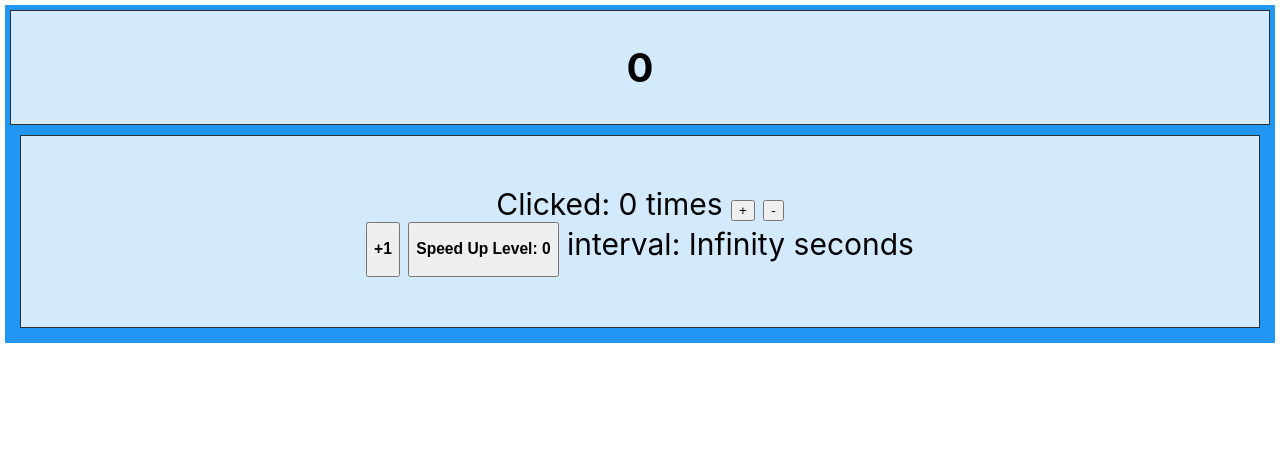
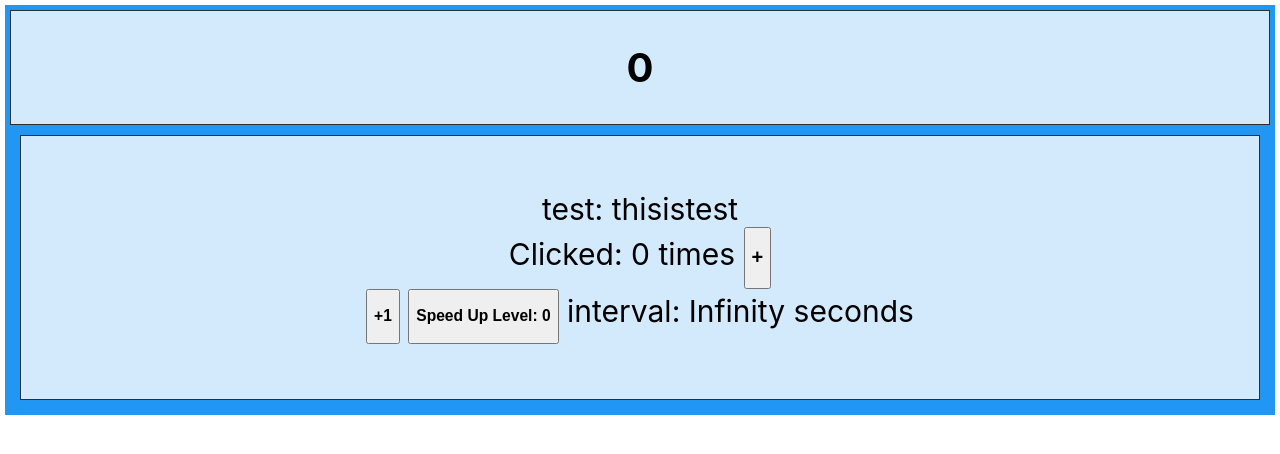
Before and after one commit to bdavs/clicker, a React (Create React App) app: page / in a window 1280 px wide. Shown: the top 454 px of the page. Built offline with nearby package versions, Linux system fonts and the light colour scheme.

Commit message:
starting reorg, adding additional counters

```diff
--- a/src/components/Layout.js
+++ b/src/components/Layout.js
@@ -1,8 +1,8 @@
 import React, { Component } from "react";
-import {connect} from "react-redux";
+import { connect } from "react-redux";
 
 import Scrolly from "./Scrolly";
-import Counter from "./Counter";
+import CountrContainer from "./counters/CounterContainer";
 import ClickCount from "./ClickCount";
 
 import "../index.css";
@@ -31,10 +31,10 @@ class Layout extends Component {
           <ClickCount />
         </div>
         <div className="container">
-          <div className="item">
-            <Counter />
+          <div className="item ">
+            <CountrContainer/>
           </div>
-          <DisplayScrolly totalClicks={totalClicks}/>
+          <DisplayScrolly totalClicks={totalClicks} />
         </div>
       </div>
     );
--- a/src/components/Counter.js
+++ b/src/components/counters/Counter.js
@@ -3,22 +3,6 @@ import {connect} from "react-redux";
 import PropTypes from 'prop-types'
 
 class Counter extends Component {
-  constructor(props) {
-    super(props);
-    this.incrementAsync = this.incrementAsync.bind(this);
-    this.incrementIfOdd = this.incrementIfOdd.bind(this);
-  }
-
-  incrementIfOdd() {
-    if (this.props.totalClicks % 2 !== 0) {
-      this.props.onIncrement()
-    }
-  }
-
-  incrementAsync() {
-    setTimeout(this.props.onIncrement, 1000)
-  }
-
   componentDidUpdate(nextProps) {
     const { interval } = this.props
     if (nextProps.interval !== interval) {
@@ -30,37 +14,26 @@ class Counter extends Component {
     }
   }
 
-  // componentDidMount(){
-  //   this.delay = 5000 / this.props.interval
-  //   this.timer = setInterval(() => this.props.onIncrement(), this.delay);
-  // }
-
   componentWillUnmount() {
     clearInterval(this.timer);
     this.timer = null;
   }
 
   render() {
-    const { totalClicks, level, interval, onIncrement, onDecrement, onLevel, onInterval} = this.props
+    const { totalClicks, level, interval, onIncrement, onDecrement, onLevel, onInterval, test} = this.props
     return (
       <p>
+        test: {test} <br/>
         Clicked: {totalClicks} times
         {' '}
-        <button onClick={onIncrement}>
-          +
+        <button onClick={onIncrement} >
+          <h2>+</h2>
         </button>
         {' '}
-        <button onClick={onDecrement}>
+        {/* <button onClick={onDecrement}>
           -
         </button>
-        {' '}
-        {/* <button onClick={this.incrementIfOdd}>
-          Increment if odd
-        </button>
-        {' '}
-        <button onClick={this.incrementAsync}>
-          Increment async
-        </button> */}
+        {' '} */}
         <br/>
         <button onClick={onLevel}>
           <h3>+{level}</h3>
--- /dev/null
+++ b/src/components/counters/CounterContainer.js
@@ -0,0 +1,41 @@
+import React, { Component } from "react";
+import { connect } from "react-redux";
+
+import Counter from "./Counter";
+
+import "./counters.css";
+
+function DisplayCounter(props) {
+  const totalClicks = props.totalClicks;
+  if (totalClicks > 3) {
+    return (
+      <div className="counter-item">
+        <Counter test={"thisistest"} />
+      </div>
+    );
+  } else {
+    return null;
+  }
+}
+
+class CounterContainer extends Component {
+  render() {
+    const { totalClicks } = this.props;
+
+    return (
+      <div className="counter-container">
+        <div className="counter-item">
+          <Counter test={"thisistest"} />
+        </div>
+        <DisplayCounter totalClicks={totalClicks}/>
+      </div>
+    );
+  }
+}
+
+function mapStateToProps(state) {
+  return {
+    totalClicks: state.totalClicks,
+  };
+}
+export default connect(mapStateToProps)(CounterContainer);
--- /dev/null
+++ b/src/components/counters/counters.css
@@ -0,0 +1,9 @@
+.counter-container {
+    display: flex;
+    flex-direction: column;
+  }
+
+  .counter-item {
+    flex-grow: 1;
+    padding: 5px;
+  }
--- a/src/index.js
+++ b/src/index.js
@@ -1,14 +1,11 @@
 import React from "react";
 import ReactDOM from "react-dom";
-// import { Provider } from 'react-redux'
+import { Provider } from 'react-redux'
 import { createStore } from "redux";
 // import rootReducer from './reducers'
 import "./index.css";
-// import App from './App';
-// import * as serviceWorker from "./serviceWorker";
 
 import counter from "./reducers";
-import { Provider } from "react-redux";
 import Layout from "./components/Layout"
 
 const store = createStore(counter);
```
